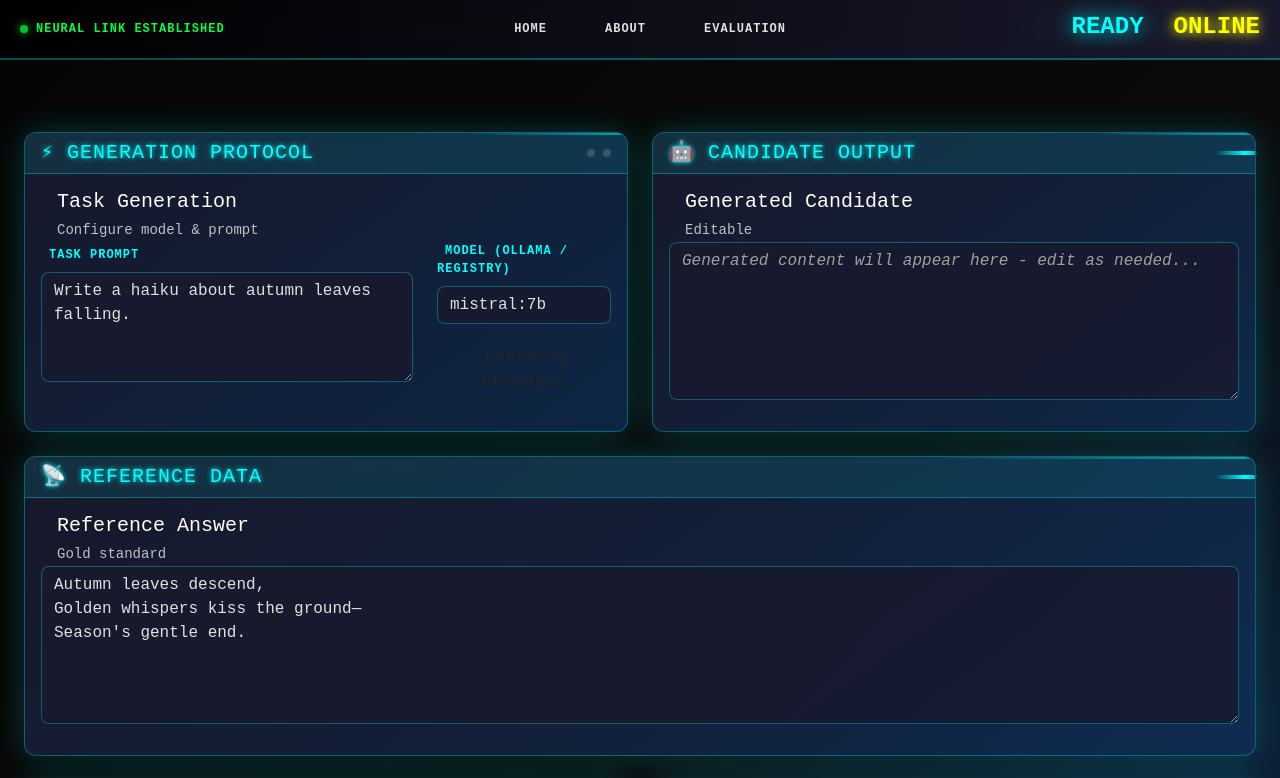
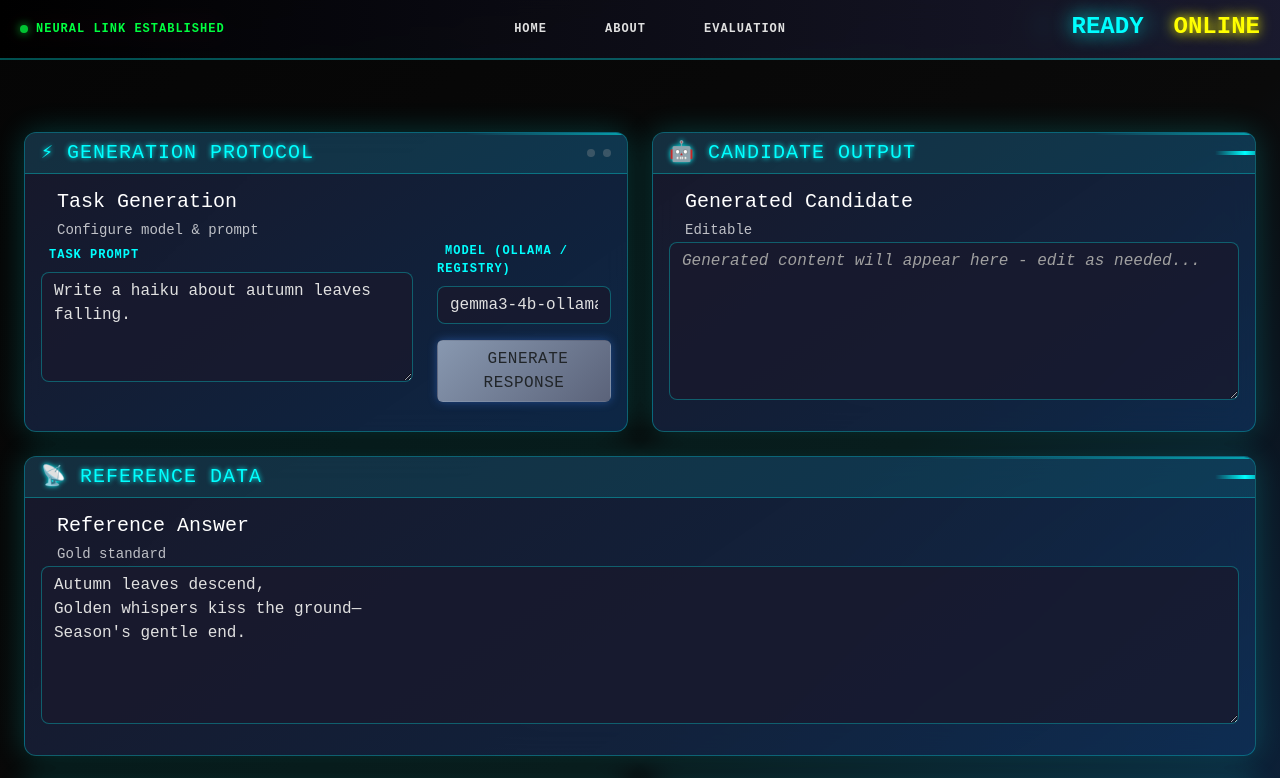
Before and after one commit to zammelRocks/Stress-Testing-LM-truthfulness, a React (Vite) app in the folder frontend/: page / in a window 1280 px wide. Shown: the top 778 px of the page. Built offline with nearby package versions, Linux system fonts and the light colour scheme; no server answers.

Commit message:
refractor  styles changed

```diff
--- a/frontend/src/App.css
+++ b/frontend/src/App.css
@@ -145,10 +145,19 @@ body{
 .card-title{color:var(--cyber-primary)!important;text-shadow:0 0 5px currentColor;margin-bottom:0!important}
 @keyframes panelScan{0%{left:-100%}100%{left:100%}}
 
-.btn{
-  font-family:'Courier New','Monaco','Consolas',monospace!important;
-  text-transform:uppercase;letter-spacing:1px;font-weight:bold;border-radius:8px!important;
-  transition:all .3s ease!important;position:relative;overflow:hidden
+.btn {
+  position: relative;
+  overflow: hidden;
+  color: #fff;
+  background: linear-gradient(135deg, #8898b0, #5b637a); /* brighter base */
+  border: none;
+  border-radius: 8px;
+  padding: 0.6rem 1.2rem;
+  font-weight: 600;
+  text-transform: uppercase;
+  letter-spacing: 0.5px;
+  box-shadow: 0 0 10px rgba(59, 130, 246, 0.4); /* glow effect */
+  transition: background 0.3s ease, box-shadow 0.3s ease;
 }
 .btn::before{
   content:'';position:absolute;top:0;left:-100%;width:100%;height:100%;
@@ -417,12 +426,32 @@ body{
   border: 1px solid rgba(255, 255, 255, 0.2);
   background: rgba(255, 255, 255, 0.05);
   border-radius: 0.5rem;
-  color: #685c5c;
-  transition: background 0.2s ease;
+  color: #e5e7eb; /* brighter text */
+  transition: background 0.2s ease, color 0.2s ease;
+  font-family: monospace;
+  font-size: 0.9rem;
+}
+.cyber-input::file-selector-button {
+  background: linear-gradient(135deg, #5f687a, #4c73a2); /* darker tones */
+  color: #d1d5db; /* soft light gray */
+  border: none;
+  border-radius: 0.4rem;
+  padding: 0.5rem 1rem;
+  margin-right: 1rem;
+  cursor: pointer;
+  font-weight: 600;
+  transition: all 0.3s ease;
+  position: relative;
+  overflow: hidden;
+
+  /* softer glow */
+  box-shadow: 0 0 8px rgba(116, 133, 150, 0.3);
 }
 
-.cyber-input:hover {
-  background: rgba(255, 255, 255, 0.1);
+.cyber-input::file-selector-button:hover {
+  transform: translateY(-1px);
+  background: linear-gradient(135deg, #517eb2, #6d7b8d); /* slightly brighter on hover */
+  box-shadow: 0 0 16px rgba(115, 162, 203, 0.8); /* stronger glow only on hover */
 }
 
 /* Button row */
@@ -476,7 +505,9 @@ body{
   color: #e2e8f0;
   font-size: 0.9rem;
 }
-
+.text-muted-blue {
+  color: #bbc2ec !important;  /* brighter gray */
+}
 .cyber-table th {
   text-align: left;
   padding: 0.6rem;
--- a/frontend/src/components/AppLoader.tsx
+++ b/frontend/src/components/AppLoader.tsx
@@ -49,14 +49,14 @@ const AppLoader: React.FC<AppLoaderProps> = ({ onUploadComplete, onError, onBusy
 
       <div className="cyber-actions">
         <button
-          className="btn-glow btn-glow-primary"
+          className="btn btn-cyber"
           onClick={handleUpload}
           disabled={busy || !file}
         >
           {busy ? "Uploading…" : "Upload"}
         </button>
         <button
-          className="btn-glow btn-glow-secondary"
+          className="btn btn-cyber"
           type="button"
           onClick={() => {
             setFile(null);
--- a/frontend/src/components/EvaluateJudgeDataset.tsx
+++ b/frontend/src/components/EvaluateJudgeDataset.tsx
@@ -145,14 +145,14 @@ const EvaluateJudgeDataset: React.FC<Props> = ({ rows, previewLimit = 3 }) => {
         <h3 className="panel-title"> LLM Judge Evaluation (mistral:7b)</h3>
         <div className="d-flex gap-3">
           <button
-            className="btn-glow btn-glow-primary"
+            className="btn btn-cyber"
             disabled={loading}
             onClick={runJudgePreview}
           >
             {loading ? "Judging..." : " Run LLM Judge"}
           </button>
           <button
-            className="btn-glow btn-glow-secondary"
+            className="btn btn-cyber"
             onClick={downloadFull}
           >
             Download Full Results
--- a/frontend/src/components/PromptPanel.tsx
+++ b/frontend/src/components/PromptPanel.tsx
@@ -12,7 +12,7 @@ interface Props {
 }
 
 export default function PromptPanel({
-  defaultModel = "mistral:7b",
+  defaultModel = "gemma3-4b-ollama",
   onGenerated,
   onError,
   busy,
@@ -63,7 +63,7 @@ export default function PromptPanel({
               className="form-control ai-input mb-3"
               value={model}
               onChange={(e) => setModel(e.target.value)}
-              placeholder="e.g. mistral:7b"
+              placeholder="e.g. gemma3-4b-ollama"
             />
             <button
               onClick={handleGenerate}
--- a/frontend/src/components/TaskGenerator.tsx
+++ b/frontend/src/components/TaskGenerator.tsx
@@ -47,7 +47,7 @@ export default function TaskGenerator({
               className="form-control ai-input mb-3"
               value={modelSlug}
               onChange={(e) => setModelSlug(e.target.value)}
-              placeholder="e.g. mistral:7b"
+              placeholder="e.g. gemma3-4b-ollama"
             />
             <button
               onClick={onGenerate}
--- a/frontend/src/pages/EvaluateDataSet.tsx
+++ b/frontend/src/pages/EvaluateDataSet.tsx
@@ -93,19 +93,19 @@ const EvaluateDataSet: React.FC = () => {
                 <div className="card-body">
                   <div className="row g-3">
                     <div className="col-6">
-                      <small className="text-muted d-block">Name</small>
+                      <small className="text-muted-blue d-block">Name</small>
                       <div className="fw-semibold">{currentDataset.name}</div>
                     </div>
                     <div className="col-6">
-                      <small className="text-muted d-block">Rows</small>
+                      <small className="text-muted-blue d-block">Rows</small>
                       <div className="fw-semibold">{currentDataset.row_count}</div>
                     </div>
                     <div className="col-6">
-                      <small className="text-muted d-block">Kind</small>
+                      <small className="text-muted-blue d-block">Kind</small>
                       <div className="fw-semibold text-uppercase">{currentDataset.kind}</div>
                     </div>
                     <div className="col-6">
-                      <small className="text-muted d-block">Uploaded</small>
+                      <small className="text-muted-blue d-block">Uploaded at</small>
                       <div className="fw-semibold">
                         {new Date(currentDataset.uploaded_at).toLocaleString()}
                       </div>
--- a/frontend/src/pages/Home.tsx
+++ b/frontend/src/pages/Home.tsx
@@ -20,7 +20,7 @@ export default function App() {
   const [reference, setReference] = useState(
     "Autumn leaves descend,\nGolden whispers kiss the ground—\nSeason's gentle end."
   );
-  const [modelSlug, setModelSlug] = useState("mistral:7b");
+  const [modelSlug, setModelSlug] = useState("gemma3-4b-ollama");
 
   // Data
   const [generation, setGeneration] = useState<GenerationResp | null>(null);
--- a/frontend/src/types.ts
+++ b/frontend/src/types.ts
@@ -83,7 +83,6 @@ export interface LabelDatasetRequest {
   limit?: number;
   offset?: number;
   max_rows?: number;
-  format?: string;
 }
 
 // ---- Optional JSON result shape if you use the preview API
@@ -96,4 +95,5 @@ export interface LabelDatasetRowResult {
   justification: string;
   model_slug: string;
   latency_ms: number | string;
+  generation_id?: number;
 }
```
